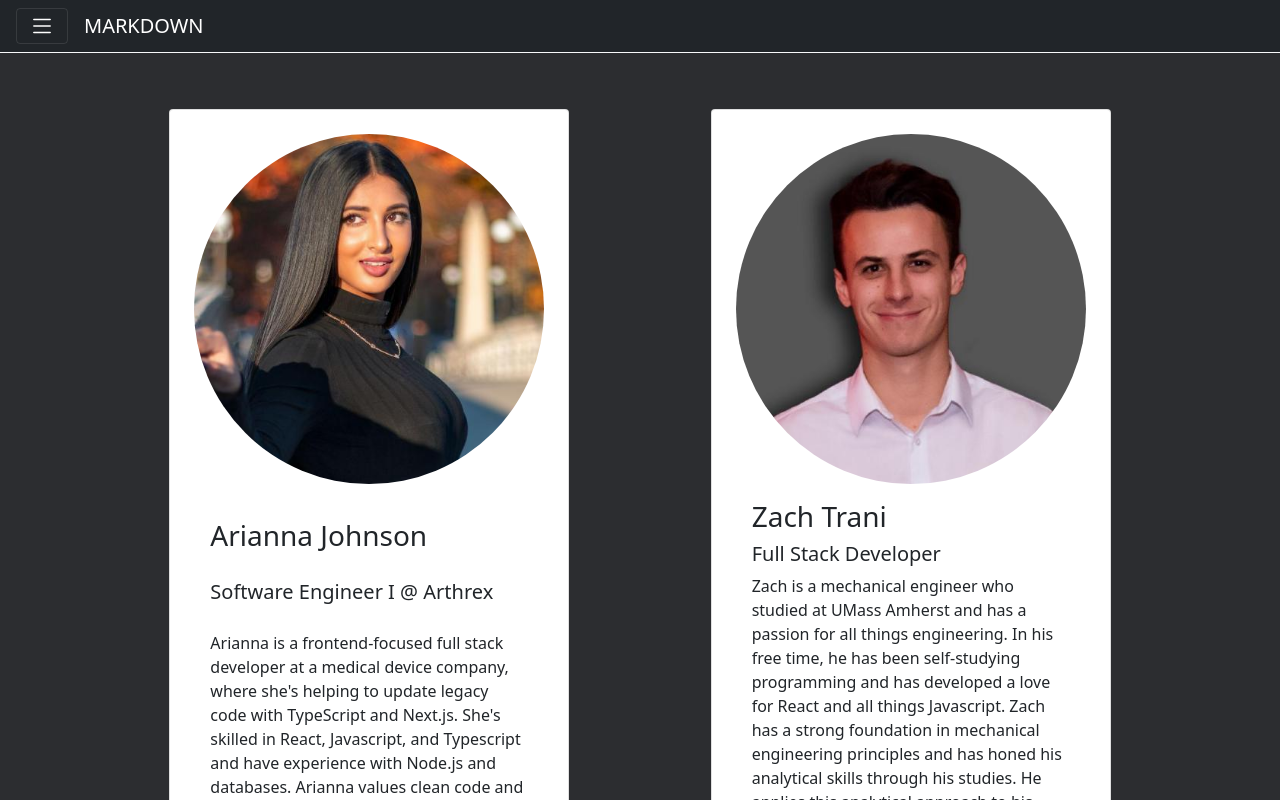
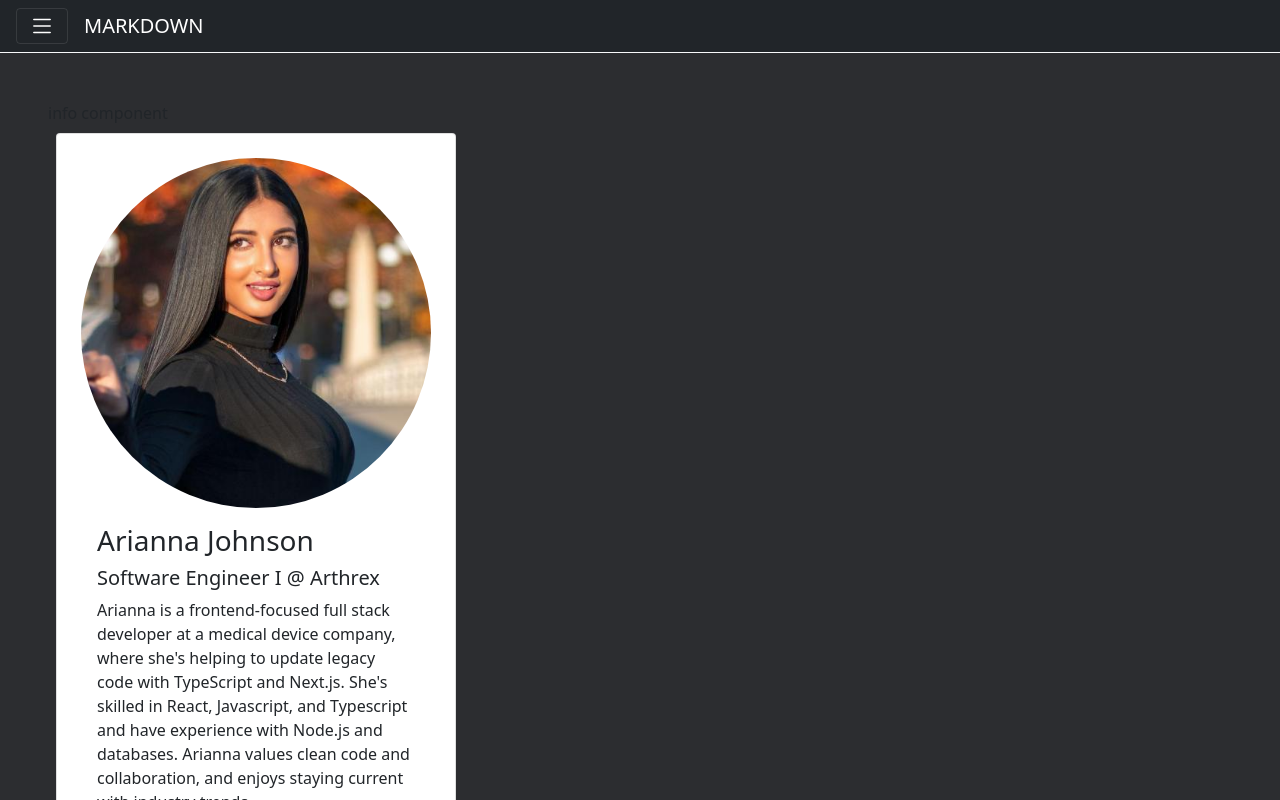
Before and after one commit to Zach-Trani/markdown-editor, a React (Create React App) app: page /about in a window 1280 px wide. Shown: the top 800 px of the page. Built offline with nearby package versions, Linux system fonts and the light colour scheme.

Commit message:
feat: render the Info component

```diff
--- a/src/Components/About/index.js
+++ b/src/Components/About/index.js
@@ -2,8 +2,8 @@ import NavBar from "../NavBar";
 import ProfileCard from "../ProfileCard";
 import { profilesData } from "../../Data/profilesData";
 import clsx from "clsx";
-import styles from './about.module.scss'
-
+import styles from "./about.module.scss";
+import Info from "../Info";
 
 /**
  * The About component is a page that displays information about the Markdown Project and developers that created it.
@@ -14,9 +14,16 @@ const About = () => {
   return (
     <>
       <NavBar showIcon={false} />
-      <div className={clsx("row justify-content-evenly p-5 h-100 border-top border-light", styles.aboutPage)}>
+      <div
+        className={clsx(
+          "row justify-content-evenly p-5 h-100 border-top border-light",
+          styles.aboutPage
+        )}
+      >
         {profilesData.map((profile) => {
           return (
+            <div>
+              <Info />
               <ProfileCard
                 key={profile.id}
                 name={profile.name}
@@ -27,6 +34,7 @@ const About = () => {
                 linkedin={profile.linkedin}
                 portfolio={profile.portfolio}
               />
+            </div>
           );
         })}
       </div>
--- /dev/null
+++ b/src/Components/Info/index.js
@@ -0,0 +1,7 @@
+const Info = () => {
+    return (
+        <div>info component</div>
+    )
+};
+
+export default Info;
```
Lines whose indentation alone changed are shown as unchanged.
